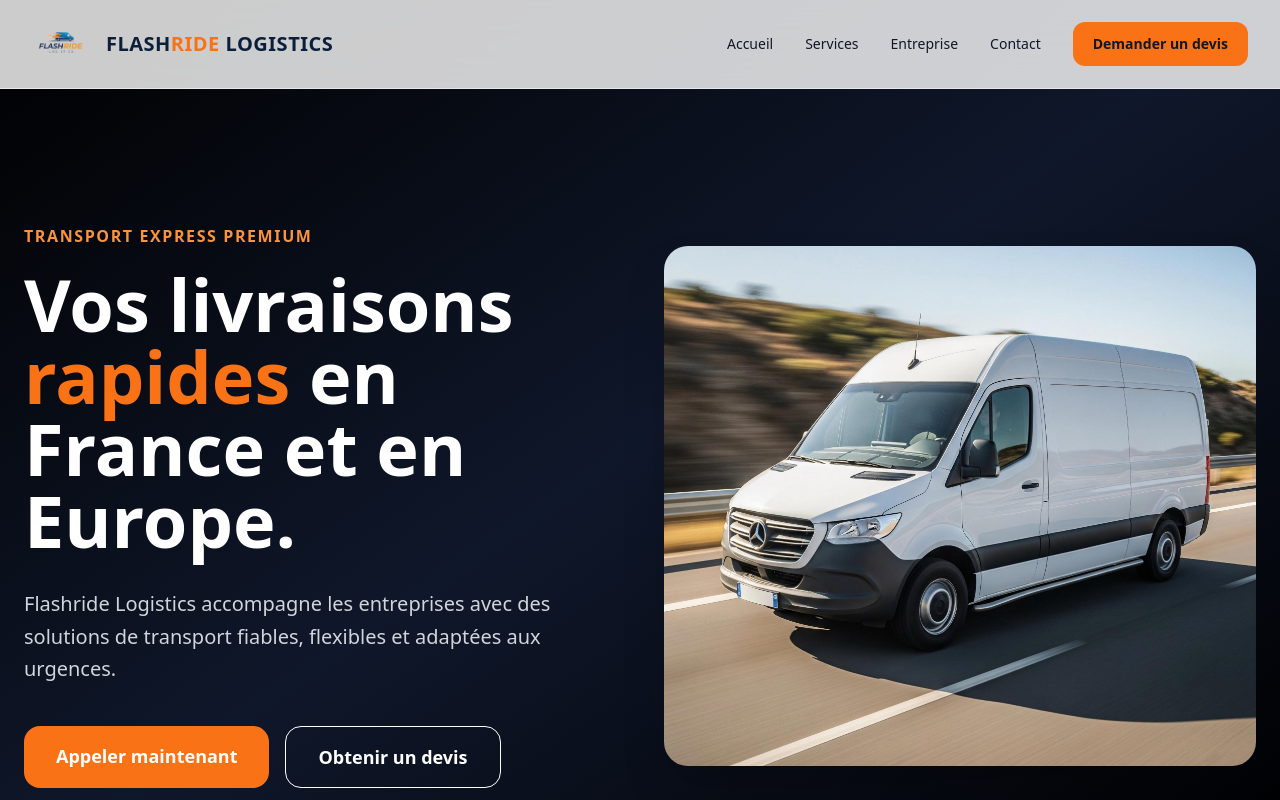
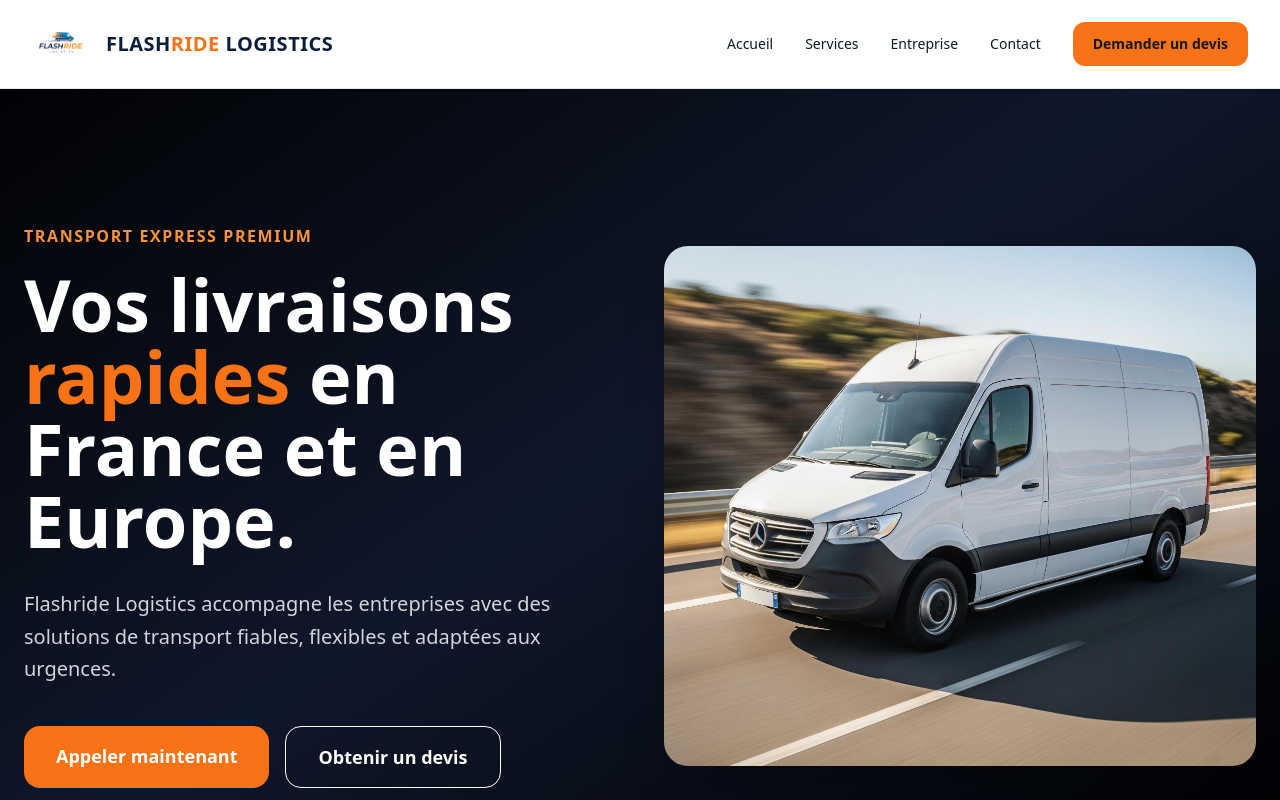
Before and after one commit to jasonvandommele-commits/flashride-logistics, a Next.js app: page / in a window 1280 px wide. Shown: the top 800 px of the page. Built offline with nearby package versions, Linux system fonts and the light colour scheme.

Commit message:
Update page.jsx

```diff
--- a/app/page.jsx
+++ b/app/page.jsx
@@ -3,7 +3,7 @@ export default function FlashrideLogisticsWebsite() {
     <main className="bg-white text-gray-900 min-h-screen">
 
       {/* Navigation */}
-<nav className="fixed top-0 w-full z-50 bg-white/80 backdrop-blur-xl border-b border-gray-200 text-gray-900">
+<nav className="fixed top-0 w-full z-50 bg-white border-b border-gray-200 text-gray-900 shadow-sm">
 
   <div className="max-w-7xl mx-auto px-4 md:px-8 py-4 flex justify-between items-center">
 
```
